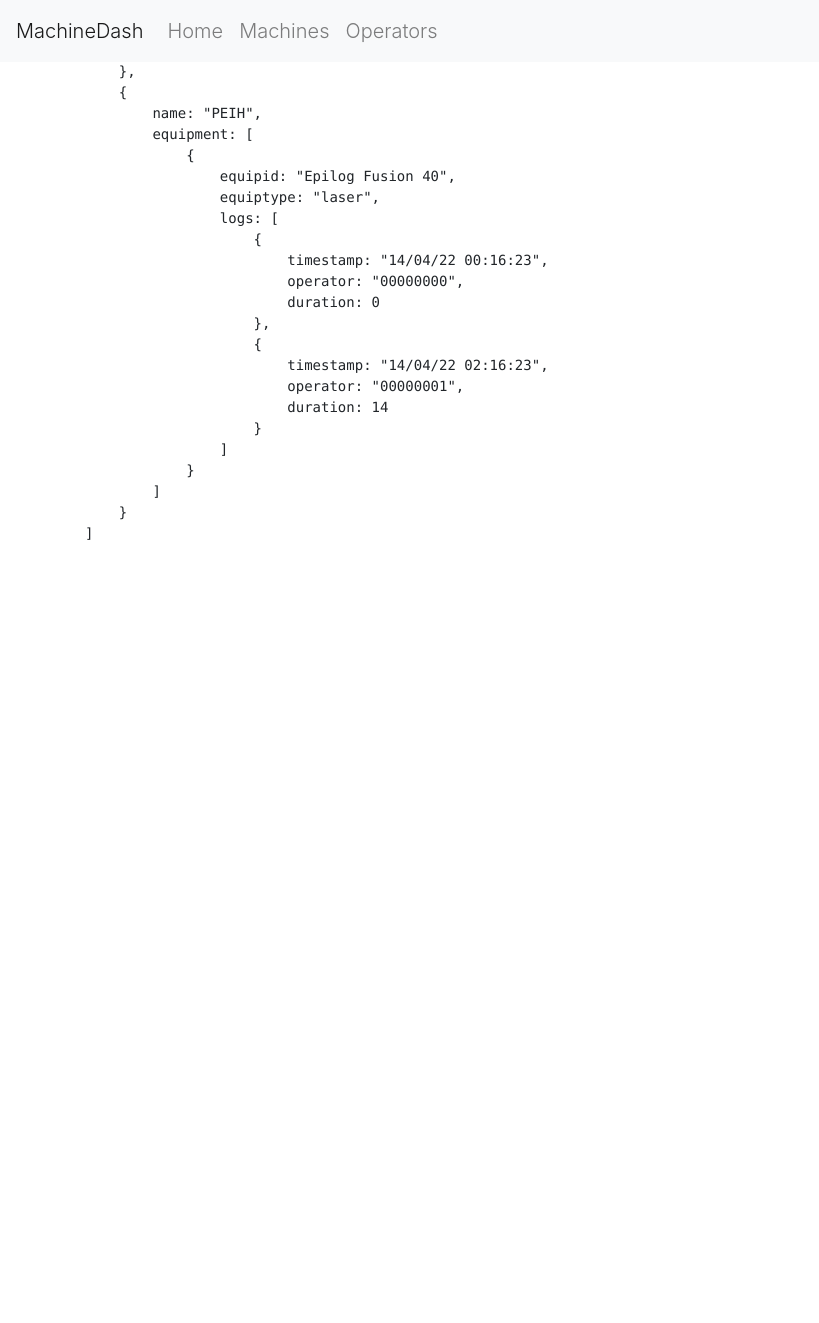
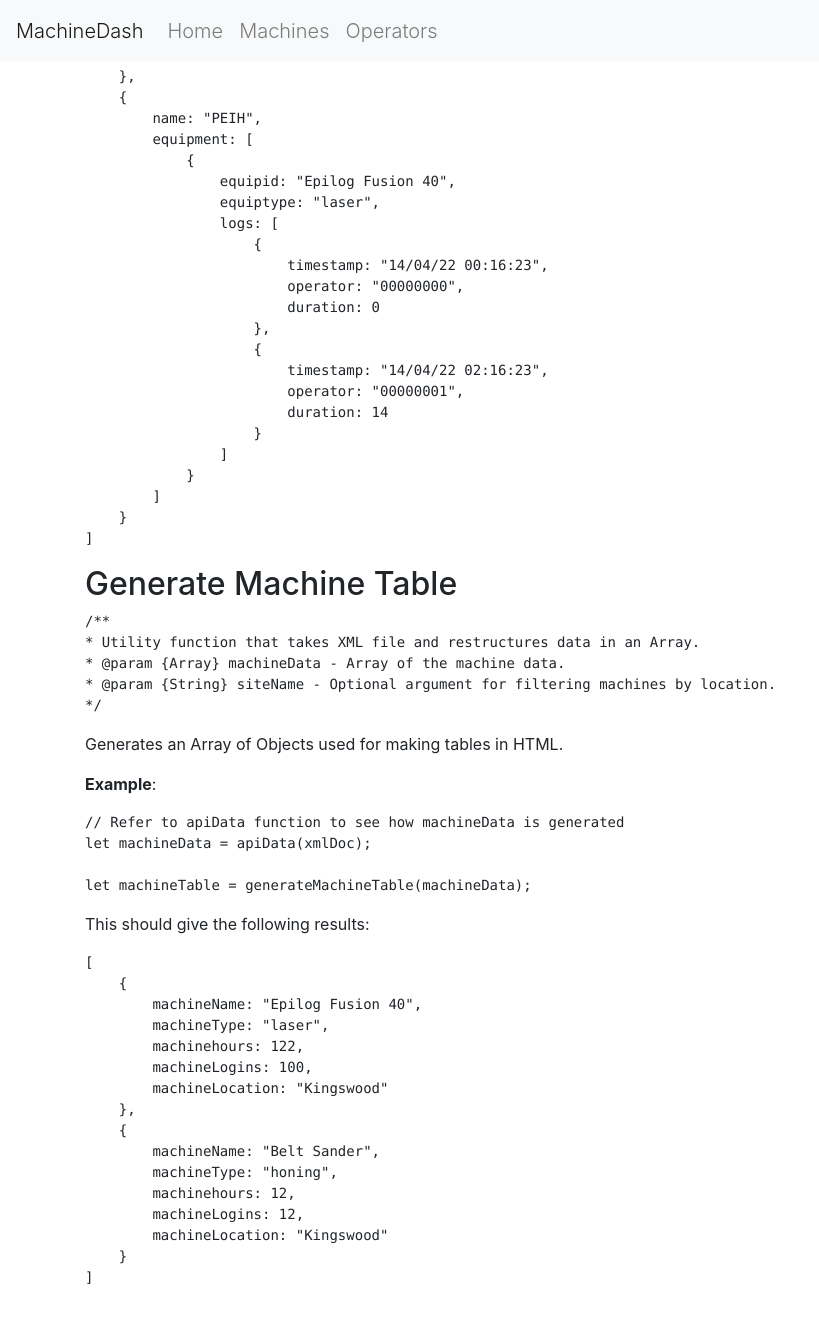
Before and after one commit to wsu-tss/machine_dashboard, a Jekyll site: the page built from docs/utils.md, in a window 1280 px wide and 1400 px high, scrolled down 1848 px. Shown: the top 1323 px of the window, without its empty margins (0-819 px from the left). Built offline with Jekyll 4.4.1, drawn with Linux system fonts in a browser that asks for light colours; nearby versions of some CDN libraries; our own code applies the rules of GitHub Pages for plain Markdown files; before the commit the page ends 2504 px from its top, so only the background shows below that.

Commit message:
generate machine table function added to docs

````diff
--- a/docs/utils.md
+++ b/docs/utils.md
@@ -36,7 +36,7 @@ let machineLogs = [{timestamp: '14/04/22 00:16:23', operator: '069184D4', durati
 machineLogs.sort(sorLogsByDate);
 ```
 
-### Get API data
+## Get API data
 
 ```
 /**
@@ -125,3 +125,45 @@ The return value is as follows:
     }
 ]
 ```
+
+## Generate Machine Table
+
+```
+/**
+* Utility function that takes XML file and restructures data in an Array.
+* @param {Array} machineData - Array of the machine data.
+* @param {String} siteName - Optional argument for filtering machines by location.
+*/
+```
+
+Generates an Array of Objects used for making tables in HTML.
+
+**Example**:
+
+```
+// Refer to apiData function to see how machineData is generated
+let machineData = apiData(xmlDoc);
+
+let machineTable = generateMachineTable(machineData);
+```
+
+This should give the following results:
+
+```
+[
+    {
+        machineName: "Epilog Fusion 40",
+        machineType: "laser",
+        machinehours: 122,
+        machineLogins: 100,
+        machineLocation: "Kingswood"
+    },
+    {
+        machineName: "Belt Sander",
+        machineType: "honing",
+        machinehours: 12,
+        machineLogins: 12,
+        machineLocation: "Kingswood"
+    }
+]
+```
````
